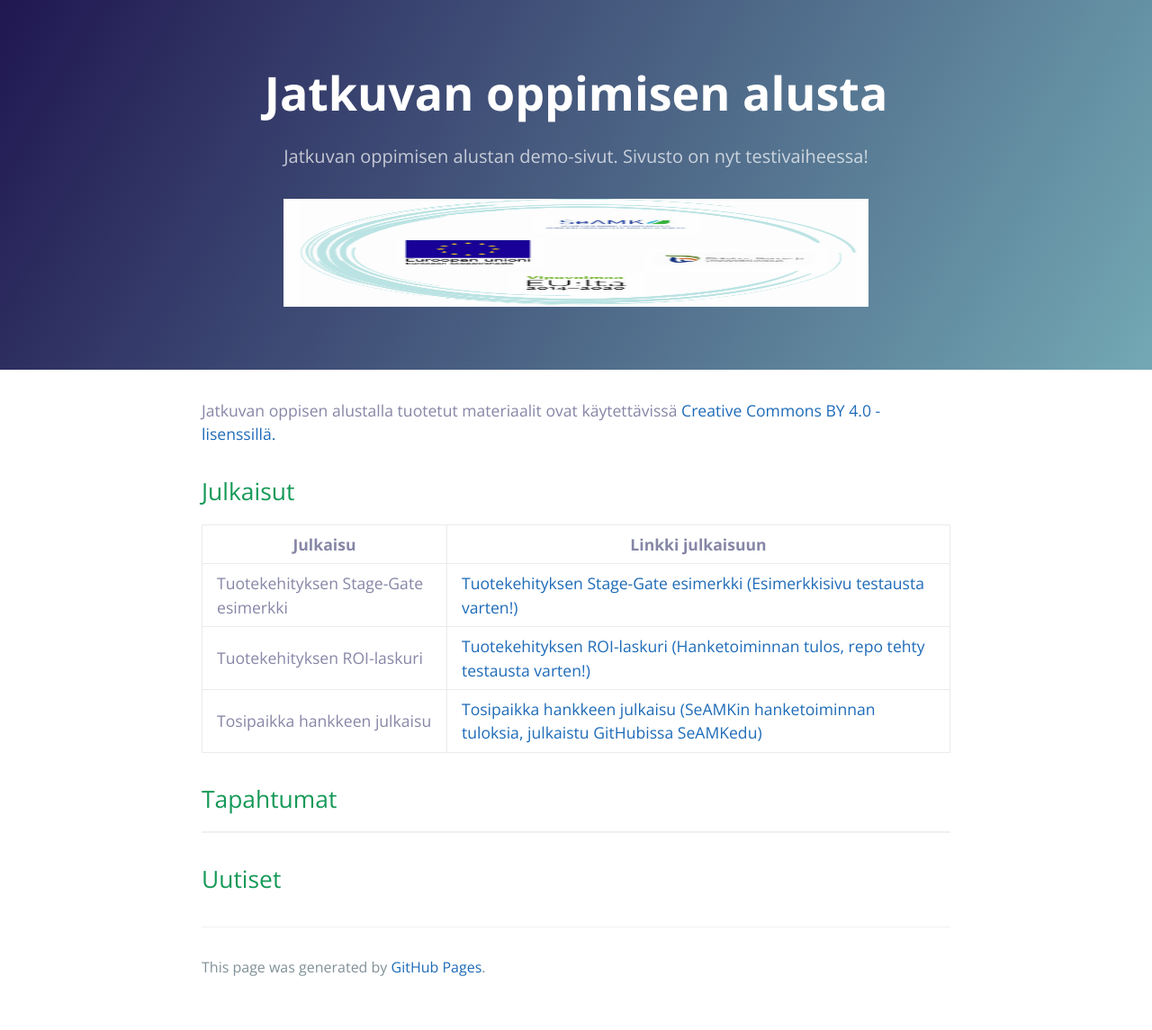
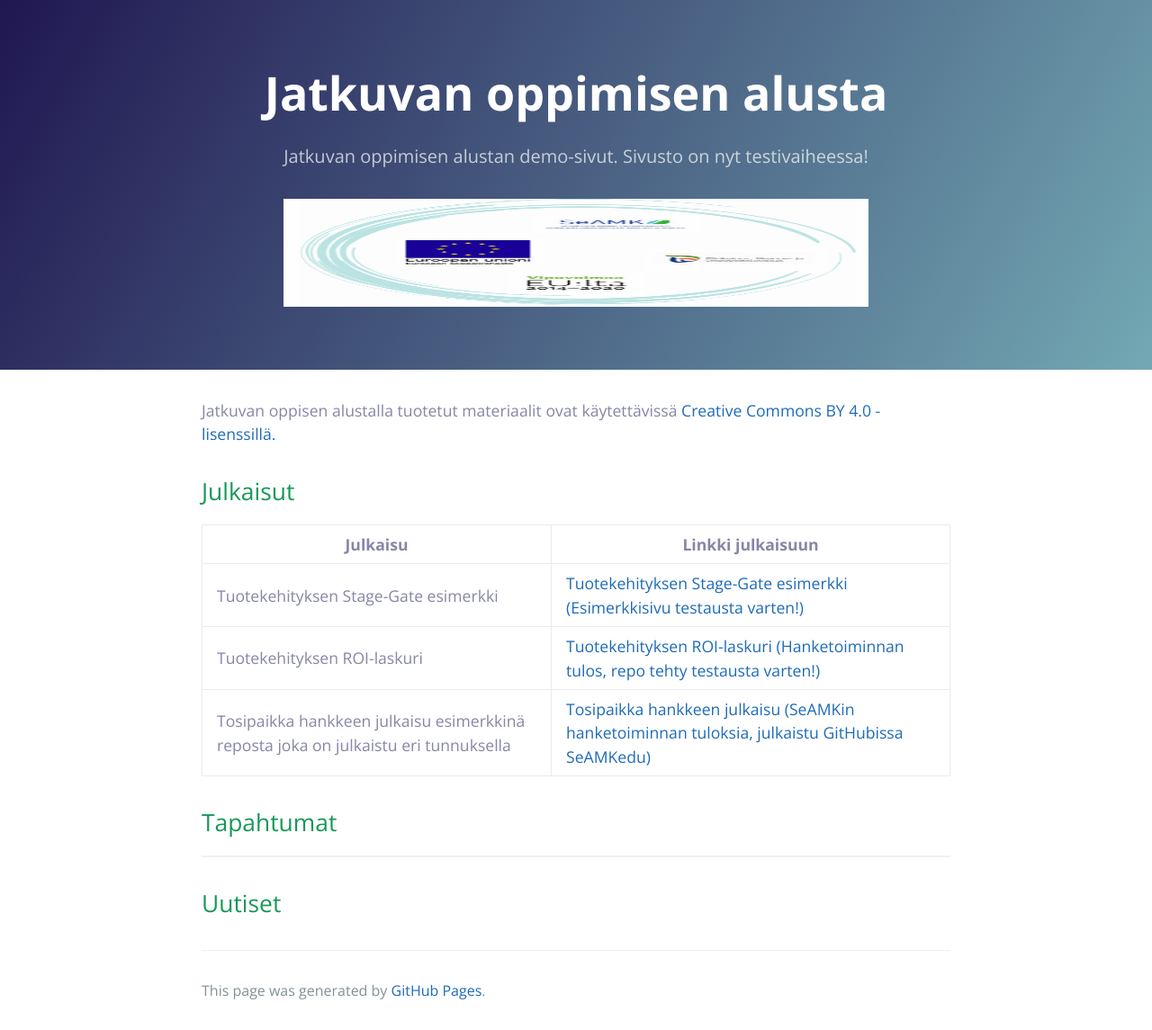
Before and after one commit to martti-testi/martti-testi.github.io, a Jekyll site: the page built from index.md, in a window 1280 px wide. Shown: the whole page at 90% size. Built offline with Jekyll 4.4.1, drawn with Linux system fonts in a browser that asks for light colours; before the commit the page ends 1119 px from its top, so only the background shows below that.

Commit message:
Update index.md

```diff
--- a/index.md
+++ b/index.md
@@ -8,7 +8,7 @@ Jatkuvan oppisen alustalla tuotetut materiaalit ovat käytettävissä [Creative
 |----|----|
 | Tuotekehityksen Stage-Gate esimerkki  | [Tuotekehityksen Stage-Gate esimerkki (Esimerkkisivu testausta varten!)](https://github.com/SeAMK-alykkaat-teknologiat/Tuotekehitys-Stage-Gate-esimerkki.git) |
 | Tuotekehityksen ROI-laskuri | [Tuotekehityksen ROI-laskuri (Hanketoiminnan tulos, repo tehty testausta varten!)](https://github.com/SeAMK-alykkaat-teknologiat/Tuotekehitys-ROI-tuotekehityslaskuri.git)|
-| Tosipaikka hankkeen julkaisu | [Tosipaikka hankkeen julkaisu (SeAMKin hanketoiminnan tuloksia, julkaistu GitHubissa SeAMKedu)](https://github.com/SeAMKedu/tosipaikka-indoor-positioning.git)|
+| Tosipaikka hankkeen julkaisu esimerkkinä reposta joka on julkaistu eri tunnuksella | [Tosipaikka hankkeen julkaisu (SeAMKin hanketoiminnan tuloksia, julkaistu GitHubissa SeAMKedu)](https://github.com/SeAMKedu/tosipaikka-indoor-positioning.git)|
 
 
 
```
